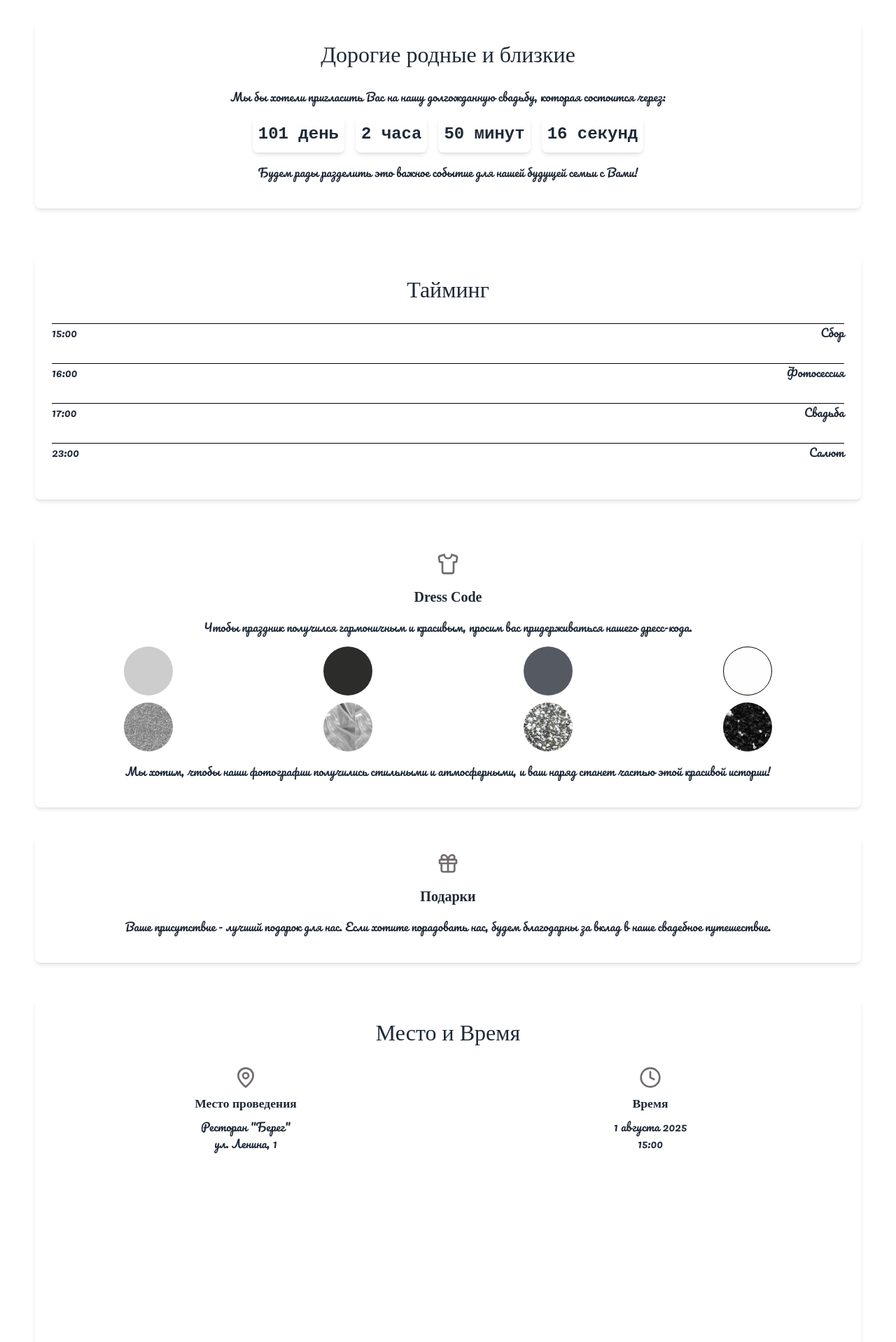
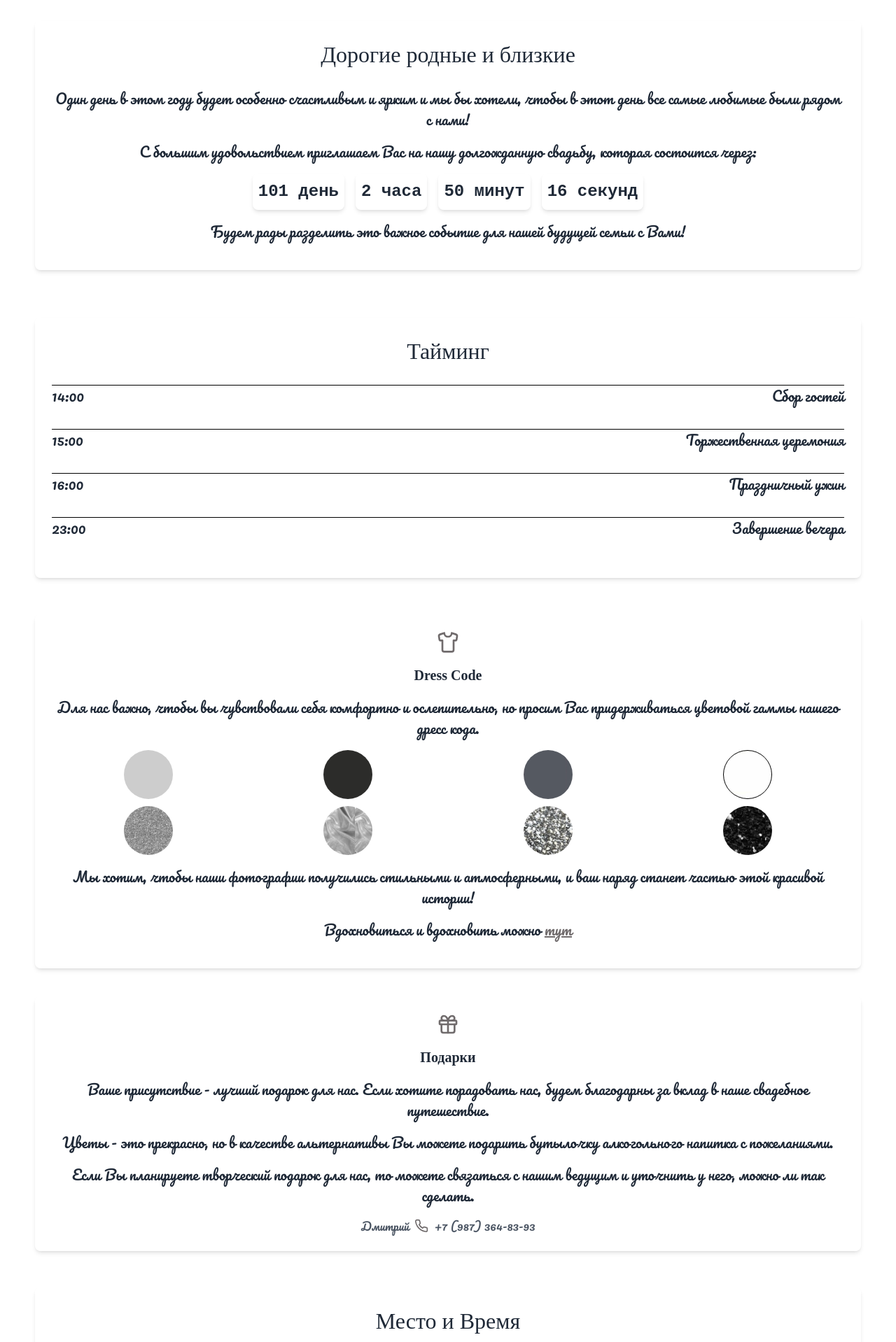
Before and after one commit to mishamkn/MihailAlenaWedding, a React (Vite) app: page / in a window 1280 px wide. Shown: the part 2402-4320 px from the top of the page at 70% size. Built offline with nearby package versions, Linux system fonts and the light colour scheme; a web font is replaced by a local one.

Commit message:
dev/new-build

```diff
--- a/index.html
+++ b/index.html
@@ -9,12 +9,15 @@
       href="https://fonts.googleapis.com/css2?family=Borel&family=Great+Vibes&family=Marck+Script&family=Pacifico&family=Pattaya&display=swap"
       rel="stylesheet" />
     <meta name="viewport" content="width=device-width, initial-scale=1.0" />
-    <title>Vite + React + TS</title>
+    <title>Приглашение на свадьбу</title>
   </head>
   <style>
     h2,
     h3 {
       font-family: 'Pattaya', cursive !important;
+    }
+    p {
+      font-size: 1.25rem !important;
     }
   </style>
   <body>
--- a/src/App.tsx
+++ b/src/App.tsx
@@ -6,19 +6,19 @@ import CountdownTimer from './components/CountdownTimer'
 const weddingDate = '1 августа 2025'
 const timingEvents = [
   {
-    name: 'Сбор',
+    name: 'Сбор гостей ',
+    time: '14:00',
+  },
+  {
+    name: 'Торжественная церемония',
     time: '15:00',
   },
   {
-    name: 'Фотосессия',
+    name: 'Праздничный ужин',
     time: '16:00',
   },
   {
-    name: 'Свадьба',
-    time: '17:00',
-  },
-  {
-    name: 'Салют',
+    name: 'Завершение вечера',
     time: '23:00',
   },
 ]
@@ -33,9 +33,7 @@ function App() {
     }
 
     // Получаем высоту приветственного изображения после загрузки
-
     const introImg = document.querySelector('.intro-image') as HTMLElement
-    // const introImg = document.querySelector('.app-container') as HTMLElement
     if (introImg) {
       setIntroHeight(introImg.offsetHeight)
     }
@@ -43,11 +41,6 @@ function App() {
     window.addEventListener('scroll', handleScroll)
     return () => window.removeEventListener('scroll', handleScroll)
   }, [])
-  console.log('scrollY', scrollY)
-  console.log('introHeight', introHeight)
-
-  // Вычисляем прозрачность основного контента
-  // const contentOpacity = Math.min(1, scrollY);
 
   return (
     <>
@@ -56,16 +49,11 @@ function App() {
           className='intro-image'
           src='./photos/SaveTheDate.png'
           style={{
-            // position: 'absolute',
-            // top: '50%',
-            // left: '50%',
-            // transform: 'translate(-50%, -50%)',
             margin: 'auto',
-            // height: '100vh',
             opacity: 1 - scrollY / introHeight,
           }}></img>
       </div>
-      <div className='app-container' style={{opacity: 1.2 * scrollY / introHeight}}>
+      <div className='app-container' style={{opacity: (1.2 * scrollY) / introHeight}}>
         {/* Hero Section */}
         {/* <section className='hero-section'>
           <div className='hero-content'>
@@ -80,7 +68,12 @@ function App() {
           <div className='guest-card'>
             <h2 className='section-title'>Дорогие родные и близкие</h2>
             <p className='invite-text'>
-              Мы бы хотели пригласить Вас на нашу долгожданную свадьбу, которая состоится через:
+              Один день в этом году будет особенно счастливым и ярким и мы бы хотели, чтобы в этот
+              день все самые любимые были рядом с нами!
+            </p>
+            <p className='invite-text'>
+              С большим удовольствием приглашаем Вас на нашу долгожданную свадьбу, которая состоится
+              через:
             </p>
             <CountdownTimer />
             <p className='invite-text'>
@@ -88,21 +81,6 @@ function App() {
             </p>
           </div>
         </section>
-
-        {/* Timing  */}
-        {/* <section className='timing-section'>
-          <div className='guest-card'>
-            <h2 className='section-title'>Тайминг</h2>
-            <ul className='timing-list'>
-              {timingEvents.map(({name, time}) => (
-                <li className='timing-item' key={name}>
-                  <div className='timing-time'>{time}</div>
-                  <div className='timing-name'>{name}</div>
-                </li>
-              ))}
-            </ul>
-          </div>
-        </section> */}
 
         <section className='timing-section'>
           <div className='guest-card'>
@@ -123,8 +101,8 @@ function App() {
               <Shirt className='guest-icon' size={32} />
               <h3 className='guest-title'>Dress Code</h3>
               <p className='guest-text'>
-                Чтобы праздник получился гармоничным и красивым, просим вас придерживаться нашего
-                дресс-кода.
+                Для нас важно, чтобы вы чувствовали себя комфортно и ослепительно, но просим Вас
+                придерживаться цветовой гаммы нашего дресс кода.
               </p>
               <div className='dresscode-blocks'>
                 <div className='dresscode-block-1' />
@@ -140,6 +118,12 @@ function App() {
                 Мы хотим, чтобы наши фотографии получились стильными и атмосферными, и ваш наряд
                 станет частью этой красивой истории!
               </p>
+              <p className='guest-text'>
+                Вдохновиться и вдохновить можно{' '}
+                <a href='https://pin.it/2KZ92FPzw' target='_blank' rel='noreferrer'>
+                  тут
+                </a>{' '}
+              </p>
             </div>
             <div className='guest-card'>
               <Gift className='guest-icon' size={32} />
@@ -148,6 +132,21 @@ function App() {
                 Ваше присутствие - лучший подарок для нас. Если хотите порадовать нас, будем
                 благодарны за вклад в наше свадебное путешествие.
               </p>
+              <p className='guest-text'>
+                Цветы - это прекрасно, но в качестве альтернативы Вы можете подарить бутылочку
+                алкогольного напитка с пожеланиями.
+              </p>
+              <p className='guest-text'>
+                Если Вы планируете творческий подарок для нас, то можете связаться с нашим ведущим и
+                уточнить у него, можно ли так сделать.
+              </p>
+              <div className='contact-container'>
+                <a className='contact-item' href='tel:+79873648393'>
+                  Дмитрий
+                  <Phone className='contact-icon' size={20} />
+                  +7 (987) 364-83-93
+                </a>
+              </div>
             </div>
           </div>
         </section>
@@ -194,7 +193,7 @@ function App() {
             <form className='rsvp-form'>
               <p className='rsvp-text'>
                 Заполните небольшую форму{' '}
-                <a href='https://forms.gle/7Np7b1qyZnV9zG6o7' target='_blank' rel='noreferrer'>
+                <a href='https://forms.gle/et8ANWs2HCRnVvNn6' target='_blank' rel='noreferrer'>
                   по ссылке
                 </a>{' '}
                 для подтверждения своего присутствия. Укажите ваше имя и количество гостей, если вы
@@ -221,8 +220,17 @@ function App() {
                 <MessageCircle className='contact-icon' size={20} />
                 @misha_mkn
               </a>
+              <a
+                className='contact-item'
+                href='https://t.me/alena011101'
+                target='_blank'
+                rel='noreferrer'>
+                <MessageCircle className='contact-icon' size={20} />
+                @alena011101
+              </a>
             </div>
           </div>
+          P.S. Готовьтесь к вечеринке!
         </footer>
       </div>
     </>
--- a/src/styles.css
+++ b/src/styles.css
@@ -11,7 +11,7 @@
 
 /* Фиксированный фон через псевдоэлемент */
 .app-container::before {
-  content: "";
+  content: '';
   position: fixed;
   top: 0;
   left: 0;
@@ -125,6 +125,7 @@
 }
 
 .timing-item {
+  font-size: 1.25rem;
   display: flex;
   align-items: center;
   justify-content: space-between;
@@ -161,6 +162,11 @@
   line-height: 1.5;
   margin-bottom: 1rem;
   text-align: center;
+}
+
+.guest-text a {
+  color: #706b6c;
+  text-decoration: underline;
 }
 
 .dresscode-blocks {
```
